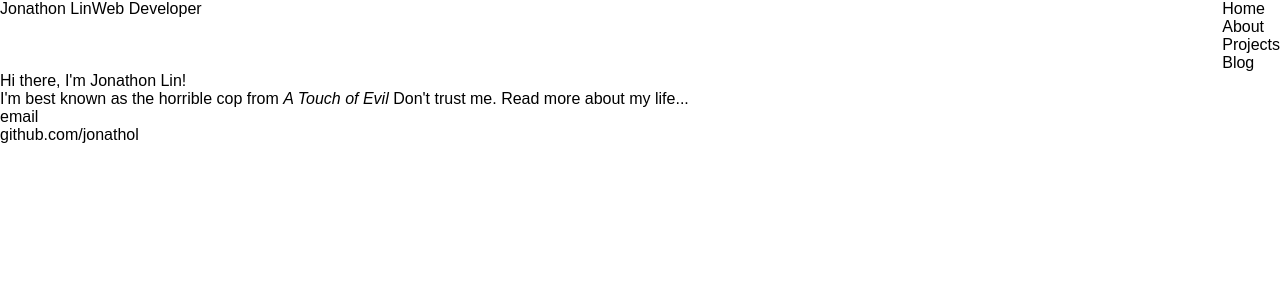
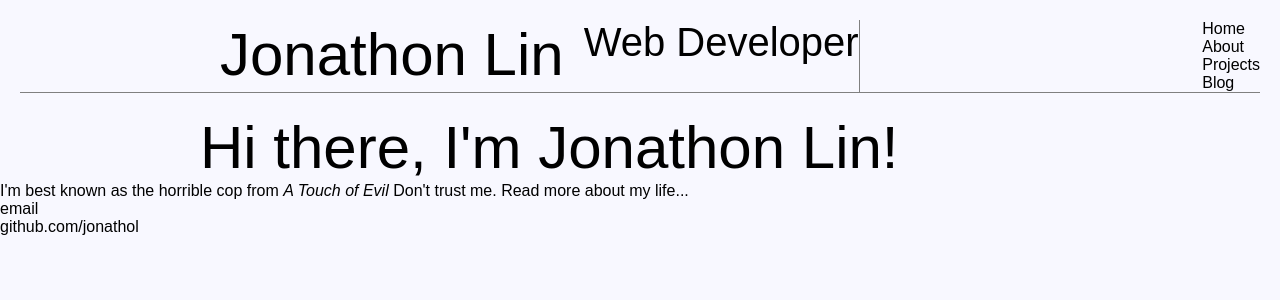
Before and after one commit to jonathol/jonathol.github.io, a Jekyll site: the page built from index.html, in a window 1280 px wide. Shown: the top 300 px of the page. Built offline with Jekyll 4.4.1, drawn with Linux system fonts in a browser that asks for light colours; some web fonts are replaced.

Commit message:
header css

```diff
--- a/css/main.css
+++ b/css/main.css
@@ -46,13 +46,28 @@ input[type="submit"] {
 /*Styling*/
 body {
   font-family: 'Aldrich', sans-serif;
+  background-color: ghostwhite;
 }
 
 header {
   display: flex;
   justify-content: space-between;
+  margin: 20px;
+  border-bottom: 1px solid grey;
 }
 
 .header-title-container {
   display: flex;
 }
+
+h1 {
+  font-size: 60px;
+  margin-left: 200px;
+  margin-right: 10px;
+}
+
+header h2 {
+  font-size: 40px;
+  padding-left: 10px;
+  border-right: 1px solid grey;
+}
```
